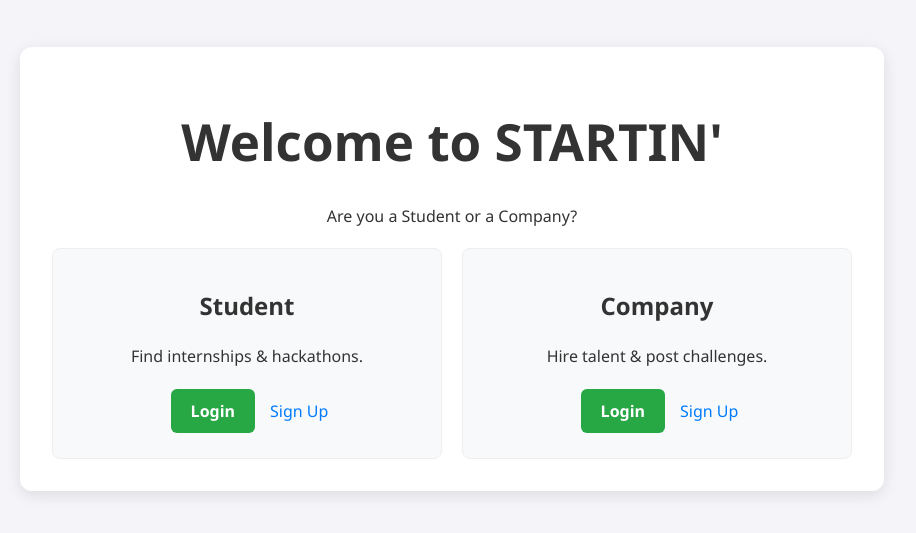
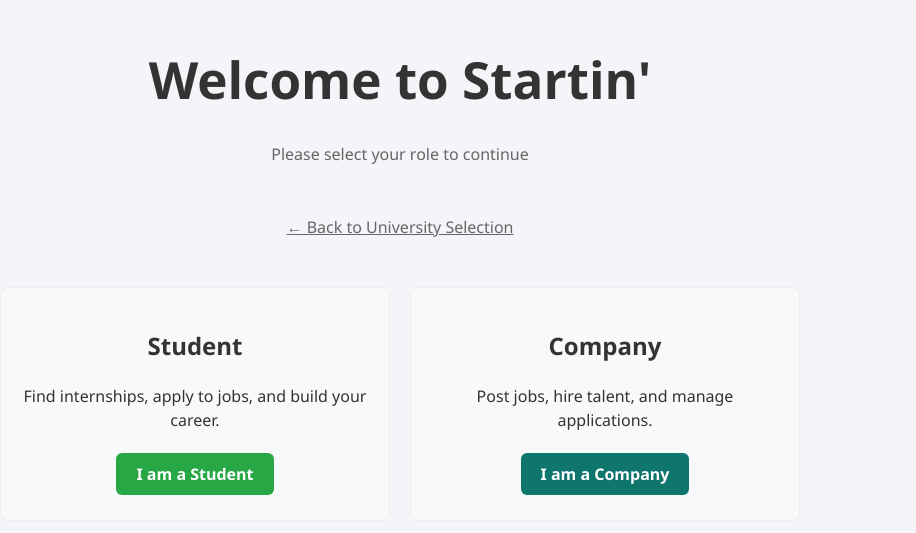
Before and after one commit to kpranat/STARTIN-V2.0, a React app in the folder frontend/: page /role-selection in a window 1280 px wide. Shown: the part 131-664 px from the top of the page, without its empty margins (0-916 px from the left). Built offline with nearby package versions, Linux system fonts and the light colour scheme; the HTML template or start-up script is replaced by a standard one.

Commit message:
Frontend:Added tabs

```diff
--- a/frontend/src/components/CompanyNavbar.tsx
+++ b/frontend/src/components/CompanyNavbar.tsx
@@ -18,9 +18,21 @@ const CompanyNavbar: React.FC = () => {
       </div>
 
       <div className="nav-links">
+        {/* Main Features */}
         <Link to="/company/profile" className="nav-link">Profile</Link>
         <Link to="/company/post-job" className="nav-link">Post Jobs</Link>
         <Link to="/company/applicants" className="nav-link">Applicants</Link>
+
+        {/* Navigation Shortcuts */}
+        <span style={{ color: '#ccc', margin: '0 5px' }}>|</span>
+
+        <Link to="/role-selection" className="nav-link" style={{ fontSize: '0.9rem', color: '#666' }}>
+          Change Role
+        </Link>
+
+        <Link to="/" className="nav-link" style={{ fontSize: '0.9rem', color: '#666' }}>
+          Change Univ
+        </Link>
       </div>
 
       <button onClick={handleLogout} className="btn-logout">
--- a/frontend/src/components/StudentNavbar.tsx
+++ b/frontend/src/components/StudentNavbar.tsx
@@ -17,13 +17,21 @@ const StudentNavbar: React.FC = () => {
       </div>
 
       <div className="nav-links">
-        {/* Home is where students discover/search for NEW jobs */}
+        {/* Main Features */}
         <Link to="/student/home" className="nav-link">Home</Link>
+        <Link to="/student/applied-jobs" className="nav-link">Applied Jobs</Link>
+        <Link to="/student/profile" className="nav-link">Profile</Link>
 
-        {/*  Points to the new Applied Jobs page */}
-        <Link to="/student/applied-jobs" className="nav-link">Applied Jobs</Link>
+        {/* Navigation Shortcuts */}
+        <span style={{ color: '#ccc', margin: '0 5px' }}>|</span>
 
-        <Link to="/student/profile" className="nav-link">Profile</Link>
+        <Link to="/role-selection" className="nav-link" style={{ fontSize: '0.9rem', color: '#666' }}>
+          Change Role
+        </Link>
+
+        <Link to="/" className="nav-link" style={{ fontSize: '0.9rem', color: '#666' }}>
+          Change Univ
+        </Link>
       </div>
 
       <button onClick={handleLogout} className="btn-logout">
--- a/frontend/src/pages/CompanyLogin.tsx
+++ b/frontend/src/pages/CompanyLogin.tsx
@@ -1,9 +1,9 @@
 import React, { useState, FormEvent } from 'react';
-import { useNavigate, Link } from 'react-router-dom'; // 1. Import useNavigate
+import { useNavigate, Link } from 'react-router-dom';
 import '../App.css';
 
 const CompanyLogin: React.FC = () => {
-  const navigate = useNavigate(); // 2. Initialize the hook
+  const navigate = useNavigate();
 
   const [formData, setFormData] = useState({
     email: '',
@@ -20,17 +20,36 @@ const CompanyLogin: React.FC = () => {
     // Simulate Backend Login
     console.log("Login Data:", formData);
 
-    // Save a fake token so the Navbar knows we are logged in
+    // Save a fake token
     localStorage.setItem('companyToken', 'demo-token');
 
     alert("Login Successful! Redirecting...");
 
-    // 3. THIS WAS MISSING -> Redirect to the Company Profile
+    // Redirect to Company Profile
     navigate('/company/profile');
   };
 
   return (
     <div className="landing-container">
+      {/* NEW: Back Button */}
+      <div style={{ textAlign: 'left', marginBottom: '20px' }}>
+        <button
+          onClick={() => navigate('/role-selection')}
+          style={{
+            background: 'none',
+            border: 'none',
+            color: '#555',
+            cursor: 'pointer',
+            display: 'flex',
+            alignItems: 'center',
+            gap: '5px',
+            fontSize: '0.9rem'
+          }}
+        >
+          ← Back to Role Selection
+        </button>
+      </div>
+
       <div className="form-container card">
         <h2 style={{ marginBottom: '20px', color: '#0f766e' }}>Company Login</h2>
         <form onSubmit={handleSubmit}>
--- a/frontend/src/pages/Landing.tsx
+++ b/frontend/src/pages/Landing.tsx
@@ -1,30 +1,49 @@
-import { Link } from 'react-router-dom';
+import React from 'react';
+import { useNavigate } from 'react-router-dom';
+import '../App.css';
 
-const Landing = () => {
+const Landing: React.FC = () => {
+  const navigate = useNavigate();
+
   return (
-    <div className="container landing-container">
-      <h1>Welcome to STARTIN'</h1>
-      <p>Are you a Student or a Company?</p>
+    <div className="landing-container">
+      <h1>Welcome to Startin'</h1>
+      <p style={{ color: '#666', marginBottom: '40px' }}>
+        Please select your role to continue
+      </p>
+
+      {/*  Back Button to University Selection */}
+      <button
+        onClick={() => navigate('/')}
+        style={{
+          background: 'none',
+          border: 'none',
+          color: '#666',
+          cursor: 'pointer',
+          textDecoration: 'underline',
+          marginBottom: '20px'
+        }}
+      >
+        ← Back to University Selection
+      </button>
 
       <div className="selection-box">
-        {/* Student Option */}
+        {/* Student Card */}
         <div className="card">
           <h2>Student</h2>
-          <p>Find internships & hackathons.</p>
-          <div className="btn-group">
-            <Link to="/student/login" className="btn">Login</Link>
-            <Link to="/student/signup" className="link">Sign Up</Link>
-          </div>
+          <p>Find internships, apply to jobs, and build your career.</p>
+          <button className="btn" onClick={() => navigate('/student/login')}>
+            I am a Student
+          </button>
         </div>
 
-        {/* Company Option */}
+        {/* Company Card */}
         <div className="card">
           <h2>Company</h2>
-          <p>Hire talent & post challenges.</p>
-          <div className="btn-group">
-            <Link to="/company/login" className="btn">Login</Link>
-            <Link to="/company/signup" className="link">Sign Up</Link>
-          </div>
+          <p>Post jobs, hire talent, and manage applications.</p>
+          <button className="btn" style={{ backgroundColor: '#0f766e' }} onClick={() => navigate('/company/login')}>
+            I am a Company
+          </button>
         </div>
       </div>
     </div>
--- a/frontend/src/pages/StudentLogin.tsx
+++ b/frontend/src/pages/StudentLogin.tsx
@@ -1,21 +1,48 @@
-import { useState } from 'react';
-import { connectToBackend } from '../services/api'; // Import the connector
-import { Link } from 'react-router-dom';
+import React, { useState } from 'react';
+import { Link, useNavigate } from 'react-router-dom';
+import { connectToBackend } from '../services/api'; // Keeping your API import
+import '../App.css';
 
 const StudentLogin = () => {
+  const navigate = useNavigate();
   const [email, setEmail] = useState('');
   const [password, setPassword] = useState('');
 
   const handleSubmit = (e: React.FormEvent) => {
     e.preventDefault();
-    // CALL THE BACKEND HERE
+
+    // YOUR BACKEND CALL
     connectToBackend('student_login', { email, password });
+
+    // Optional: Navigate after login (Uncomment when backend is ready)
+    // navigate('/student/home');
   };
 
   return (
-    <div className="container form-container">
+    <div className="landing-container">
+      {/* NEW: Back Button */}
+      <div style={{ textAlign: 'left', marginBottom: '20px' }}>
+        <button
+          onClick={() => navigate('/role-selection')}
+          style={{
+            background: 'none',
+            border: 'none',
+            color: '#555',
+            cursor: 'pointer',
+            display: 'flex',
+            alignItems: 'center',
+            gap: '5px',
+            fontSize: '0.9rem'
+          }}
+        >
+          ← Back to Role Selection
+        </button>
+      </div>
+
+      <div className="form-container card">
         <h2>Student Login</h2>
         <form onSubmit={handleSubmit}>
+          <div style={{ textAlign: 'left', marginBottom: '15px' }}>
             <input
               type="email"
               placeholder="Student Email"
@@ -23,6 +50,8 @@ const StudentLogin = () => {
               onChange={(e) => setEmail(e.target.value)}
               required
             />
+          </div>
+          <div style={{ textAlign: 'left', marginBottom: '20px' }}>
             <input
               type="password"
               placeholder="Password"
@@ -30,9 +59,13 @@ const StudentLogin = () => {
               onChange={(e) => setPassword(e.target.value)}
               required
             />
-        <button type="submit" className="btn">Login</button>
+          </div>
+          <button type="submit" className="btn" style={{ width: '100%' }}>Login</button>
         </form>
-      <p>Don't have an account? <Link to="/student/signup">Sign Up</Link></p>
+        <p style={{ marginTop: '15px', fontSize: '0.9rem' }}>
+          Don't have an account? <Link to="/student/signup" className="link">Sign Up</Link>
+        </p>
+      </div>
     </div>
   );
 };
```
Lines whose indentation alone changed are shown as unchanged.
